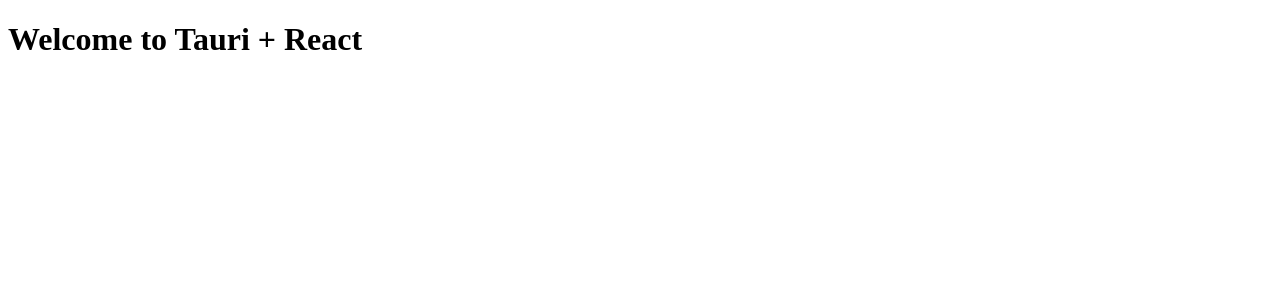
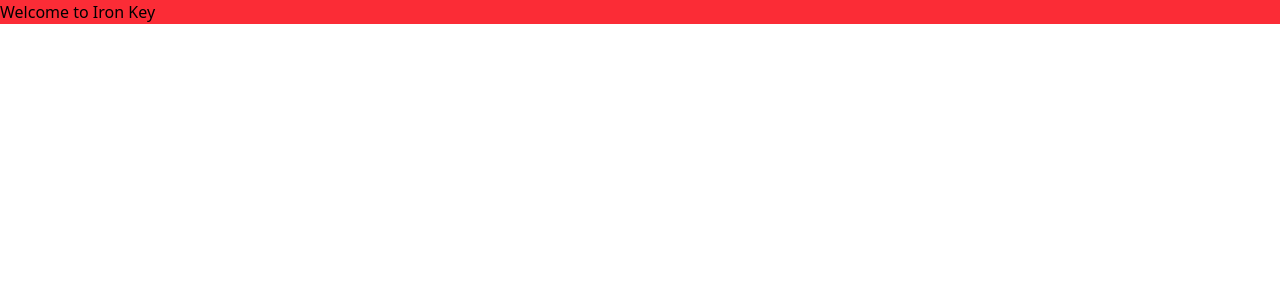
Before and after one commit to AABB2741/iron-key, a React (Vite) app in the folder apps/desktop/: page / in a window 1280 px wide. Shown: the top 300 px of the page. Built offline with nearby package versions, Linux system fonts and the light colour scheme.

Commit message:
chore: install and configure tailwindcss

```diff
--- a/apps/desktop/src/app.tsx
+++ b/apps/desktop/src/app.tsx
@@ -1,5 +1,5 @@
 import "./index.css";
 
 export function App() {
-  return <h1>Welcome to Tauri + React</h1>;
+  return <h1 className="bg-red-500">Welcome to Iron Key</h1>;
 }
--- a/apps/desktop/src/index.css
+++ b/apps/desktop/src/index.css
@@ -0,0 +1 @@
+@import "tailwindcss";
--- a/apps/desktop/vite.config.ts
+++ b/apps/desktop/vite.config.ts
@@ -1,13 +1,13 @@
 import path from "node:path";
 
+import tailwindcss from "@tailwindcss/vite";
 import react from "@vitejs/plugin-react";
 import { defineConfig } from "vite";
 
 const host = process.env.TAURI_DEV_HOST;
 
-// https://vite.dev/config/
-export default defineConfig(async () => ({
-  plugins: [react()],
+export default defineConfig({
+  plugins: [tailwindcss(), react()],
 
   resolve: {
     alias: {
@@ -30,4 +30,4 @@
       ignored: ["**/src-tauri/**"],
     },
   },
-}));
+});
```
Also changed, not shown: apps/desktop/package.json (+9 -7 lines), 1 other file (tests, documents, lock files or other folders).
